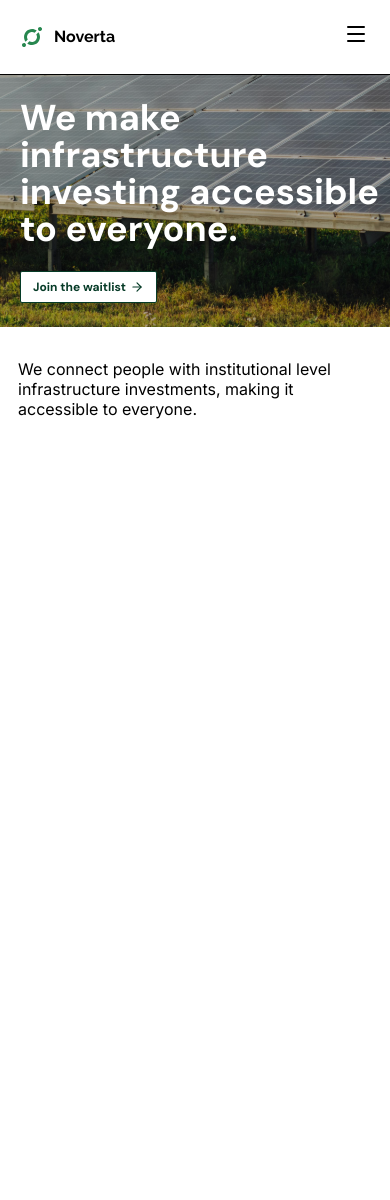
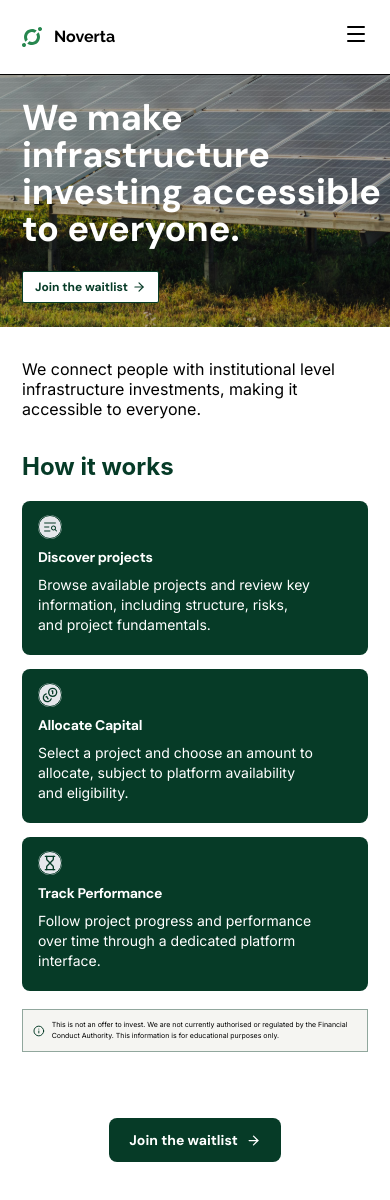
Before and after one commit to GPapagiannopoulos/enterpreneurial_journey, a React (Vite) app in the folder frontend/: page / in a window 390 px wide. Shown: the top 1200 px of the page. Before the commit the page ends 844 px from the top, so only its background shows below. Built offline with nearby package versions, Linux system fonts and the light colour scheme.

Commit message:
feat: implement how it works section, add link to waiting list

```diff
--- a/frontend/src/components/ui/StepsCard.tsx
+++ b/frontend/src/components/ui/StepsCard.tsx
@@ -10,16 +10,16 @@ export default function StepsCard({
   stepDescription,
 }: StepsCardProps) {
   return (
-    <div className="w-full lg:max-w-131.25 lg:min-h-113.25 px-6 py-8 lg:px-10 lg:py-12 bg-teal-950 rounded-lg flex flex-col">
-      <div className="w-full flex flex-col justify-start items-start gap-10">
-        <div className="size-22 bg-gray-200 rounded-[57px] outline-1 -outline-offset-1 flex items-center justify-center">
+    <div className="w-full lg:max-w-131.25 lg:min-h-113.25 px-4 pt-3.5 pb-5 lg:px-10 lg:py-12 bg-[#063B27] rounded-lg flex flex-col">
+      <div className="w-full flex flex-col justify-start items-start gap-2 lg:gap-10">
+        <div className="size-6 lg:size-22 bg-gray-200 text-[#063B27] rounded-[57px] outline-1 -outline-offset-1 flex items-center justify-center">
           {icon}
         </div>
-        <div className="self-stretch flex flex-col justify-start items-start gap-8">
-          <h2 className="text-white text-4xl font-semibold font-['DM_Sans'] leading-8 tracking-tight">
+        <div className="self-stretch flex flex-col justify-start items-start gap-2 lg:gap-8 pr-9 lg:pr-0">
+          <h2 className="text-white text-sm lg:text-4xl font-semibold font-['DM_Sans'] lg:leading-8 tracking-tight">
             {stepName}
           </h2>
-          <p className="text-white text-3xl font-light font-inter leading-9">
+          <p className="text-white text-sm lg:text-3xl font-inter lg:leading-9">
             {stepDescription}
           </p>
         </div>
--- a/frontend/src/pages/Home/Home.mobile.tsx
+++ b/frontend/src/pages/Home/Home.mobile.tsx
@@ -1,11 +1,13 @@
 import Navbar from "../../components/layout/Mobile/Navbar";
 import HeroSection from "../../sections/Home/Mobile/HeroSection";
+import HowItWorksSection from "../../sections/Home/Mobile/HowItWorksSection";
 
 export default function Home() {
   return (
     <section>
       <Navbar />
       <HeroSection />
+      <HowItWorksSection />
     </section>
   );
 }
--- a/frontend/src/sections/Home/Mobile/HeroSection.tsx
+++ b/frontend/src/sections/Home/Mobile/HeroSection.tsx
@@ -1,7 +1,10 @@
+import { useNavigate } from "react-router-dom";
 import heroImage from "../../../assets/icons/Hero/HeroImage.svg";
 import { ArrowRight } from "lucide-react";
 
 export default function HeroSection() {
+  const navigate = useNavigate();
+
   return (
     <section>
       <div className="grid">
@@ -12,19 +15,22 @@ export default function HeroSection() {
         />
         <div className="col-start-1 row-start-1 bg-black/30"></div>
 
-        <div className="col-start-1 row-start-1 flex flex-col py-6 pl-5 gap-6">
+        <div className="col-start-1 row-start-1 flex flex-col py-6 pl-5.5 gap-6">
           <h2 className="flex justify-start items-center text-white text-4xl font-['DM_Sans'] font-bold leading-9.25">
             We make infrastructure investing accessible to everyone.
           </h2>
           <div className="justify-start inline-flex items-center">
-            <button className="flex bg-white rounded-xs border border-[#063B27] text-[#063B27] text-xs font-bold font-['DM_Sans'] leading-3 items-center gap-1 py-2 px-3">
+            <button
+              className="flex bg-white rounded-xs border border-[#063B27] text-[#063B27] text-xs font-bold font-['DM_Sans'] leading-3 items-center gap-1 py-2 px-3"
+              onClick={() => navigate("/contactus")}
+            >
               Join the waitlist
               <ArrowRight className="size-3.5" />
             </button>
           </div>
         </div>
       </div>
-      <div className="py-8 pl-4.5 pr-8">
+      <div className="py-8 pl-5.5 pr-8">
         <p className="text-3 font-['Inter'] leading-5">
           We connect people with institutional level infrastructure investments,
           making it accessible to everyone.
--- /dev/null
+++ b/frontend/src/sections/Home/Mobile/HowItWorksSection.tsx
@@ -0,0 +1,60 @@
+import { ArrowRight, Coins, Hourglass, Info } from "lucide-react";
+import ListMagnifierGlass from "../../../components/icons/Home/ListMagnifierGlass";
+import type { StepsCardProps } from "../../../components/ui/StepsCard";
+import StepsCard from "../../../components/ui/StepsCard";
+import { Link } from "react-router-dom";
+
+const steps: StepsCardProps[] = [
+  {
+    icon: <ListMagnifierGlass className="size-4"></ListMagnifierGlass>,
+    stepName: "Discover projects",
+    stepDescription:
+      "Browse available projects and review key information, including structure, risks, and project fundamentals.",
+  },
+  {
+    icon: <Coins className="size-4"></Coins>,
+    stepName: "Allocate Capital",
+    stepDescription:
+      "Select a project and choose an amount to allocate, subject to platform availability and eligibility.",
+  },
+  {
+    icon: <Hourglass className="size-4"></Hourglass>,
+    stepName: "Track Performance",
+    stepDescription:
+      "Follow project progress and performance over time through a dedicated platform interface.",
+  },
+];
+
+export default function HowItWorksSection() {
+  return (
+    <section className="flex flex-col gap-4.5 px-5.5">
+      <div>
+        <h2 className="text-[#063B27] text-2xl font-bold">How it works</h2>
+      </div>
+      <div className="flex flex-col gap-3.5">
+        {steps.map((step, index) => (
+          <StepsCard key={index} {...step} />
+        ))}
+      </div>
+
+      <div className="inline-flex items-center border border-[#063B276B] bg-[#F5F5F2] p-2.5 gap-1.75">
+        <Info className="size-5 text-[#063B27]"></Info>
+        <p className="text-[7px] font-inter">
+          This is not an offer to invest. We are not currently authorised or
+          regulated by the Financial Conduct Authority. This information is for
+          educational purposes only.
+        </p>
+      </div>
+
+      <div className="flex justify-center py-12">
+        <Link
+          to="/contactus"
+          className="bg-[#063B27] text-white text-sm font-bold font-['DM_Sans'] rounded-lg px-5 py-3 self-start group inline-flex items-center gap-2"
+        >
+          <span className="">Join the waitlist</span>
+          <ArrowRight size={15} />
+        </Link>
+      </div>
+    </section>
+  );
+}
```
